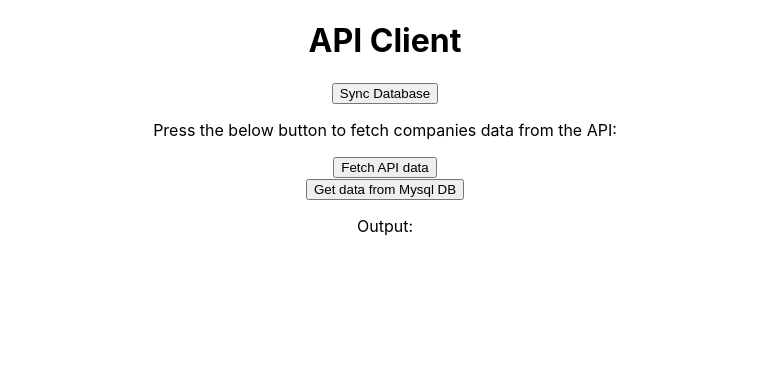
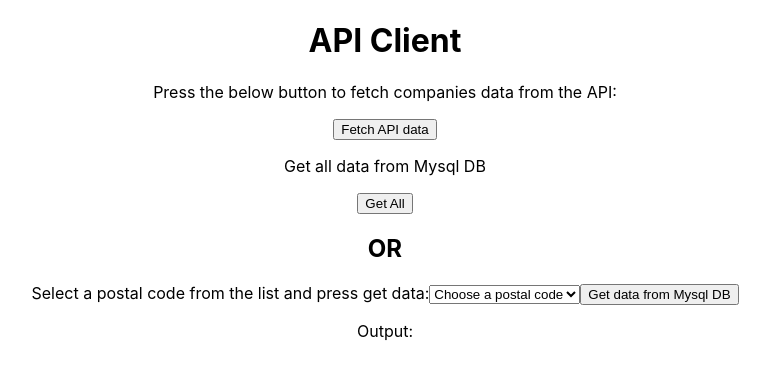
Before and after one commit to haidanglevn/nooflab-recruitment-task, a React (Create React App) app in the folder frontend/: page / in a window 1280 px wide. Shown: the top 376 px of the page, without its empty margins (255-1025 px from the left). Built offline with nearby package versions, Linux system fonts and the light colour scheme.

Commit message:
Set up select form to choose postal code to fetch from db

```diff
--- a/frontend/src/App.jsx
+++ b/frontend/src/App.jsx
@@ -4,6 +4,10 @@ import "./App.css";
 
 function App() {
   const [businessData, setBusinessData] = useState([]);
+  const [getPostalCode, setGetPostalCode] = useState();
+
+  console.log("Looking for postal code...", getPostalCode);
+
   const capitalRegionPostalCode = [
     "02100",
     "00140",
@@ -17,23 +21,16 @@ function App() {
     "00180",
   ];
   const fetchAPIdata = async () => {
+    axios
+      .get("http://localhost:4000/")
+      .then((res) => {
+        console.log("Sync data done");
+      })
+      .catch((error) => console.log(error));
     console.log("Fetching API data");
 
     await axios.get("http://localhost:4000/fetchCompanies");
-
-
   };
-
-  /*   const testPostData = () => {
-    axios
-      .post("http://localhost:4000/addCompany", testData)
-      .then((response) => {
-        console.log(response);
-      })
-      .catch((error) => {
-        console.log(error);
-      });
-  }; */
 
   const getAll = async () => {
     await axios
@@ -44,37 +41,51 @@ function App() {
       .catch((error) => console.log(error));
   };
 
-  const syncDatabase = () => {
-    axios
-      .get("http://localhost:4000/")
-      .then((res) => {
-        console.log("Sync data done");
-      })
-      .catch((error) => console.log(error));
+  const getOne = async () => {
+    if (getPostalCode !== "") {
+      await axios
+        .get(`http://localhost:4000/postal_codes/${getPostalCode}/companies`)
+        .then((res) => {
+          setBusinessData(res.data)
+        })
+        .catch((err) => console.log(err));
+    } else {
+      console.log('Choose a postal code')
+    }
   };
 
   return (
     <div className="App">
       <h1>API Client</h1>
-      <div>
-        <button onClick={syncDatabase}>Sync Database</button>
-      </div>
       <p>Press the below button to fetch companies data from the API:</p>
       <button onClick={fetchAPIdata}>Fetch API data</button>
+
       <div>
-        {businessData.map((business) => {
-          return <p>{business.name}</p>;
+        <p>Get all data from Mysql DB</p>
+        <button onClick={getAll}>Get All</button>
+        <h2>OR</h2>
+        <label htmlFor="postal-code">
+          Select a postal code from the list and press get data:
+        </label>
+        <select
+          name="postal-code"
+          onChange={(e) => setGetPostalCode(e.target.value)}
+        >
+          <option value="" defaultChecked>
+            Choose a postal code
+          </option>
+          {capitalRegionPostalCode.map((postalCode) => {
+            return <option value={postalCode}>{postalCode}</option>;
+          })}
+        </select>
+        <button onClick={getOne}>Get data from Mysql DB</button>
+      </div>
+      <p>Output: </p>
+      <div>
+        {businessData.map((business)=> {
+          return <p>{business.name}</p>
         })}
       </div>
-      {/*     <div>
-        <button onClick={testPostData}>Test post data</button>
-      </div> */}
-      <div>
-        <button onClick={getAll}>Get data from Mysql DB</button>
-      </div>
-      <p>Output: </p>
-      {/*       {businessData.map()}
-       */}{" "}
     </div>
   );
 }
```
